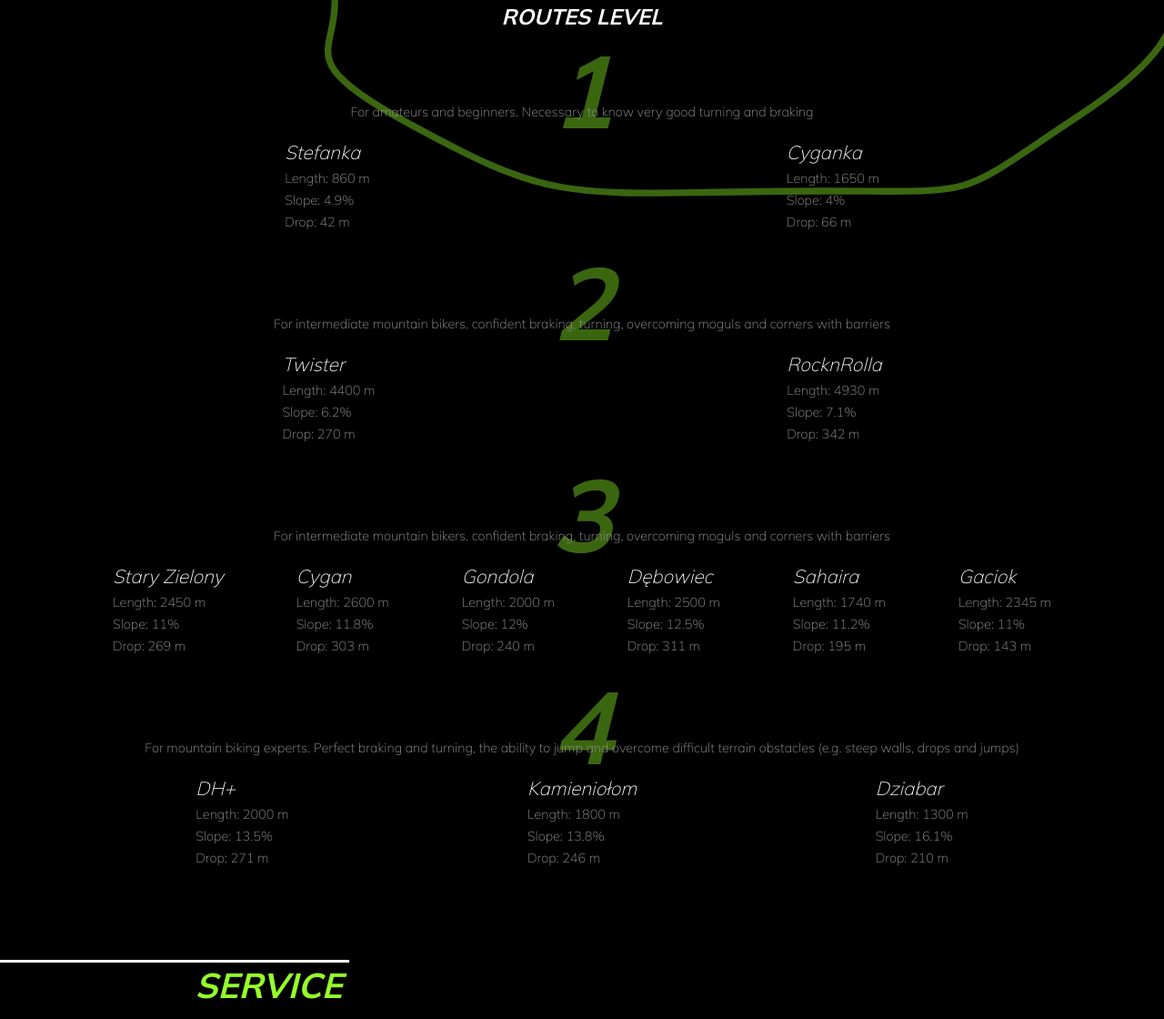
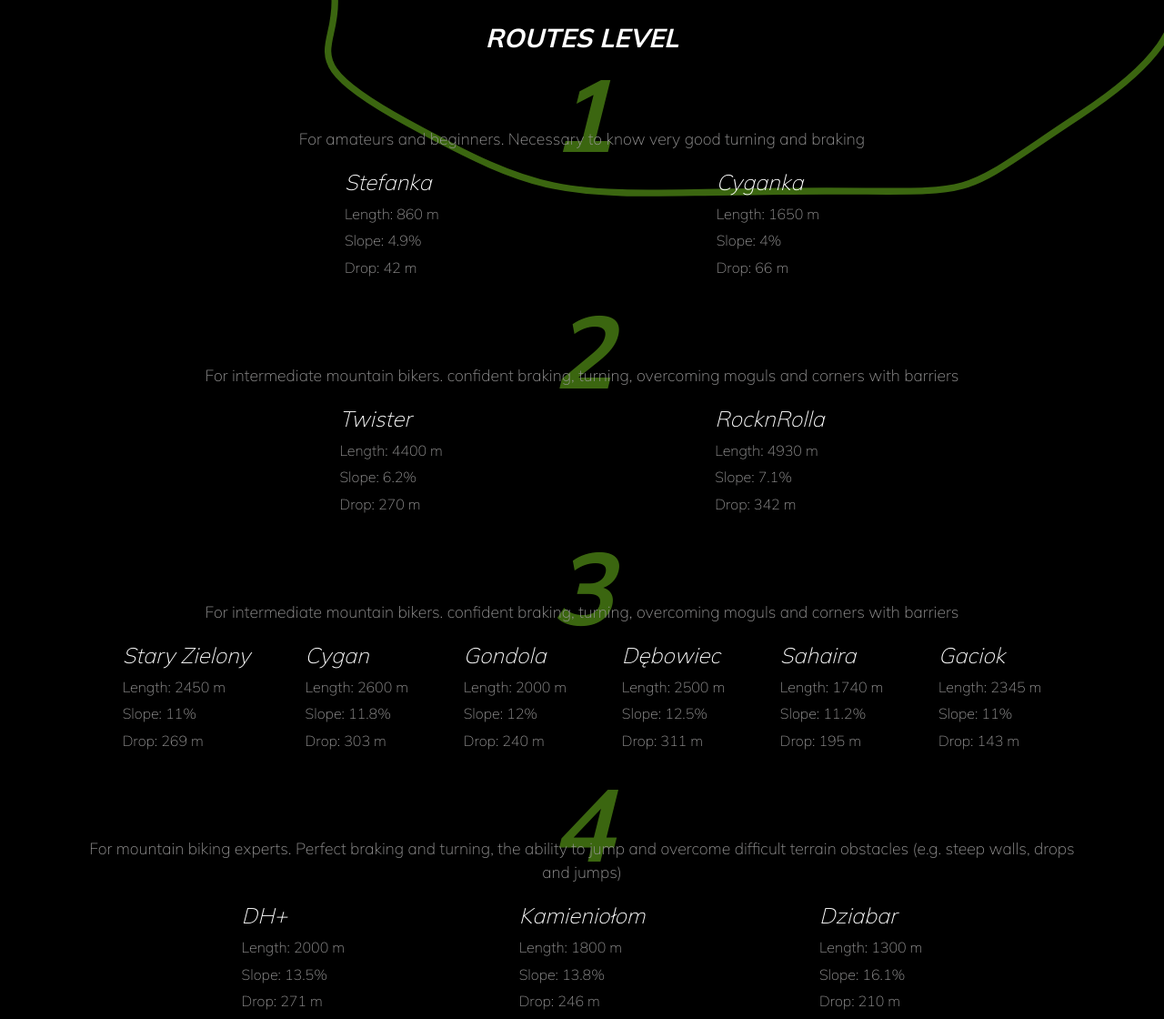
Before and after one commit to TymoteuszHuba/ski-bike-landing-page, a plain HTML site: page bicycle.html in a window 1280 px wide. Shown: the part 2590-3710 px from the top of the page at 91% size. Drawn offline with Linux system fonts and the light colour scheme; a script that the page names is missing.

Commit message:
completed routes list with media queries

```diff
--- a/bicycle.html
+++ b/bicycle.html
@@ -1132,17 +1132,21 @@
 									<div class="routes__cards-type">
 										<h4 class="routes__cards-name">Stefanka</h4>
 										<ul class="routes__cards-list">
-											<li>Length: 860 m</li>
-											<li>Slope: 4.9%</li>
-											<li>Drop: 42 m</li>
+											<li>
+												Length: <span class="routes__cards-list--color">860 m</span>
+											</li>
+											<li>Slope: <span class="routes__cards-list--color">4.9%</span></li>
+											<li>Drop: <span class="routes__cards-list--color">42 m</span></li>
 										</ul>
 									</div>
 									<div class="routes__cards-type">
 										<h4 class="routes__cards-name">Cyganka</h4>
 										<ul class="routes__cards-list">
-											<li>Length: 1650 m</li>
-											<li>Slope: 4%</li>
-											<li>Drop: 66 m</li>
+											<li>
+												Length: <span class="routes__cards-list--color">1650 m</span>
+											</li>
+											<li>Slope: <span class="routes__cards-list--color">4%</span></li>
+											<li>Drop: <span class="routes__cards-list--color">66 m</span></li>
 										</ul>
 									</div>
 								</div>
@@ -1157,17 +1161,21 @@
 									<div class="routes__cards-type">
 										<h4 class="routes__cards-name">Twister</h4>
 										<ul class="routes__cards-list">
-											<li>Length: 4400 m</li>
-											<li>Slope: 6.2%</li>
-											<li>Drop: 270 m</li>
+											<li>
+												Length: <span class="routes__cards-list--color">4400 m</span>
+											</li>
+											<li>Slope: <span class="routes__cards-list--color">6.2%</span></li>
+											<li>Drop: <span class="routes__cards-list--color">270 m</span></li>
 										</ul>
 									</div>
 									<div class="routes__cards-type">
 										<h4 class="routes__cards-name">RocknRolla</h4>
 										<ul class="routes__cards-list">
-											<li>Length: 4930 m</li>
-											<li>Slope: 7.1%</li>
-											<li>Drop: 342 m</li>
+											<li>
+												Length: <span class="routes__cards-list--color">4930 m</span>
+											</li>
+											<li>Slope: <span class="routes__cards-list--color">7.1%</span></li>
+											<li>Drop: <span class="routes__cards-list--color">342 m</span></li>
 										</ul>
 									</div>
 								</div>
@@ -1182,49 +1190,61 @@
 									<div class="routes__cards-type">
 										<h4 class="routes__cards-name">Stary Zielony</h4>
 										<ul class="routes__cards-list">
-											<li>Length: 2450 m</li>
-											<li>Slope: 11%</li>
-											<li>Drop: 269 m</li>
+											<li>
+												Length: <span class="routes__cards-list--color">2450 m</span>
+											</li>
+											<li>Slope: <span class="routes__cards-list--color">11%</span></li>
+											<li>Drop: <span class="routes__cards-list--color">269 m</span></li>
 										</ul>
 									</div>
 									<div class="routes__cards-type">
 										<h4 class="routes__cards-name">Cygan</h4>
 										<ul class="routes__cards-list">
-											<li>Length: 2600 m</li>
-											<li>Slope: 11.8%</li>
-											<li>Drop: 303 m</li>
+											<li>
+												Length: <span class="routes__cards-list--color">2600 m</span>
+											</li>
+											<li>Slope: <span class="routes__cards-list--color">11.8%</span></li>
+											<li>Drop: <span class="routes__cards-list--color">303 m</span></li>
 										</ul>
 									</div>
 									<div class="routes__cards-type">
 										<h4 class="routes__cards-name">Gondola</h4>
 										<ul class="routes__cards-list">
-											<li>Length: 2000 m</li>
-											<li>Slope: 12%</li>
-											<li>Drop: 240 m</li>
+											<li>
+												Length: <span class="routes__cards-list--color">2000 m</span>
+											</li>
+											<li>Slope: <span class="routes__cards-list--color">12%</span></li>
+											<li>Drop: <span class="routes__cards-list--color">240 m</span></li>
 										</ul>
 									</div>
 									<div class="routes__cards-type">
 										<h4 class="routes__cards-name">Dębowiec</h4>
 										<ul class="routes__cards-list">
-											<li>Length: 2500 m</li>
-											<li>Slope: 12.5%</li>
-											<li>Drop: 311 m</li>
+											<li>
+												Length: <span class="routes__cards-list--color">2500 m</span>
+											</li>
+											<li>Slope: <span class="routes__cards-list--color">12.5%</span></li>
+											<li>Drop: <span class="routes__cards-list--color">311 m</span></li>
 										</ul>
 									</div>
 									<div class="routes__cards-type">
 										<h4 class="routes__cards-name">Sahaira</h4>
 										<ul class="routes__cards-list">
-											<li>Length: 1740 m</li>
-											<li>Slope: 11.2%</li>
-											<li>Drop: 195 m</li>
+											<li>
+												Length: <span class="routes__cards-list--color">1740 m</span>
+											</li>
+											<li>Slope: <span class="routes__cards-list--color">11.2%</span></li>
+											<li>Drop: <span class="routes__cards-list--color">195 m</span></li>
 										</ul>
 									</div>
 									<div class="routes__cards-type">
 										<h4 class="routes__cards-name">Gaciok</h4>
 										<ul class="routes__cards-list">
-											<li>Length: 2345 m</li>
-											<li>Slope: 11%</li>
-											<li>Drop: 143 m</li>
+											<li>
+												Length: <span class="routes__cards-list--color">2345 m</span>
+											</li>
+											<li>Slope: <span class="routes__cards-list--color">11%</span></li>
+											<li>Drop: <span class="routes__cards-list--color">143 m</span></li>
 										</ul>
 									</div>
 								</div>
@@ -1240,25 +1260,31 @@
 									<div class="routes__cards-type">
 										<h4 class="routes__cards-name">DH+</h4>
 										<ul class="routes__cards-list">
-											<li>Length: 2000 m</li>
-											<li>Slope: 13.5%</li>
-											<li>Drop: 271 m</li>
+											<li>
+												Length: <span class="routes__cards-list--color">2000 m</span>
+											</li>
+											<li>Slope: <span class="routes__cards-list--color">13.5%</span></li>
+											<li>Drop: <span class="routes__cards-list--color">271 m</span></li>
 										</ul>
 									</div>
 									<div class="routes__cards-type">
 										<h4 class="routes__cards-name">Kamieniołom</h4>
 										<ul class="routes__cards-list">
-											<li>Length: 1800 m</li>
-											<li>Slope: 13.8%</li>
-											<li>Drop: 246 m</li>
+											<li>
+												Length: <span class="routes__cards-list--color">1800 m</span>
+											</li>
+											<li>Slope: <span class="routes__cards-list--color">13.8%</span></li>
+											<li>Drop: <span class="routes__cards-list--color">246 m</span></li>
 										</ul>
 									</div>
 									<div class="routes__cards-type">
 										<h4 class="routes__cards-name">Dziabar</h4>
 										<ul class="routes__cards-list">
-											<li>Length: 1300 m</li>
-											<li>Slope: 16.1%</li>
-											<li>Drop: 210 m</li>
+											<li>
+												Length: <span class="routes__cards-list--color">1300 m</span>
+											</li>
+											<li>Slope: <span class="routes__cards-list--color">16.1%</span></li>
+											<li>Drop: <span class="routes__cards-list--color">210 m</span></li>
 										</ul>
 									</div>
 								</div>
--- a/sass/bike-style.scss
+++ b/sass/bike-style.scss
@@ -489,7 +489,6 @@ body {
 		}
 
 		&-card {
-
 			position: relative;
 			padding: 4em 2em;
 		}
@@ -529,7 +528,7 @@ body {
 
 		&-types {
 			display: flex;
-			justify-content: space-around;
+			justify-content: space-evenly;
 			flex-wrap: wrap;
 			padding-top: 1em;
 		}
@@ -568,6 +567,33 @@ body {
 			// 	// opacity: 0.7;
 
 			// }
+		}
+
+		&-type:hover {
+			cursor: pointer;
+
+			.routes__cards-list--color {
+				animation: colorChange 0.2s ease-in-out forwards;
+			}
+
+			li:nth-child(1) .routes__cards-list--color {
+				animation-delay: 0.2s;
+			}
+			li:nth-child(2) .routes__cards-list--color {
+				animation-delay: 0.3s;
+			}
+			li:nth-child(3) .routes__cards-list--color {
+				animation-delay: 0.4s;
+			}
+		}
+
+		@keyframes colorChange {
+			from {
+				color: var(--light-gray);
+			}
+			to {
+				color: var(--light-green);
+			}
 		}
 	}
 }
@@ -1022,6 +1048,51 @@ body {
 			}
 		}
 	}
+
+	.routes {
+		&__cards {
+			padding-top: 7em;
+
+			&-title {
+				font-size: 1.8rem;
+			}
+
+			&-box {
+				// display: flex;
+				// flex-direction: column;
+				padding-top: 4em;
+			}
+
+			&-card {
+				// position: relative;
+				padding: 4em 2em;
+			}
+
+			&-number {
+				font-size: 7rem;
+			}
+
+			&-text {
+				font-size: 1.1rem;
+			}
+
+			&-type {
+				padding: 1em;
+			}
+
+			&-name {
+				font-size: 1.5rem;
+			}
+
+			&-list {
+				font-size: 1rem;
+
+				li {
+					padding: 0.3em 0;
+				}
+			}
+		}
+	}
 }
 
 @media (min-width: 1200px) {
@@ -1060,7 +1131,13 @@ body {
 
 	.routes {
 		&__content {
-			width: 70%;
+			max-width: 1400px;
+		}
+
+		&__cards {
+			&-title {
+				font-size: 2.1rem;
+			}
 		}
 	}
 
```
Also changed, not shown: css/bike-style.css, 2 other files.
